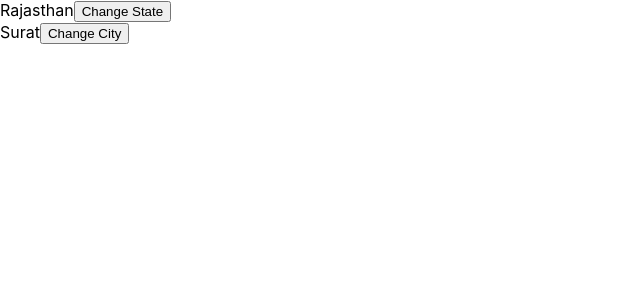
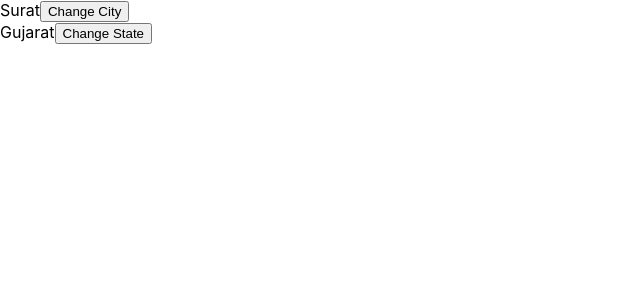
Before and after one commit to khushimangukiya/Branch1, a React (Create React App) app: page / in a window 1280 px wide. Shown: the top 300 px of the page, without its empty margins (0-640 px from the left). Built offline with nearby package versions, Linux system fonts and the light colour scheme.

Commit message:
Counter_condition

```diff
--- a/src/App.js
+++ b/src/App.js
@@ -8,6 +8,7 @@ import City from './componets/City';
 import StateFun from './componets/StateFun';
 import EmployeDes from './componets/EmployDes';
 import Counter from './componets/Counter';
+import CityFun from './componets/CityFun';
 
 
 
@@ -21,9 +22,10 @@ function App() {
       {/* <EmployeDes/> */}
       {/* <Medicine/> */}
       {/* <MedicinecDestructhering/> */}
-      <State/>
+      {/* <State/> */}
       {/* <City/> */}
       {/* <StateFun/> */}
+      < CityFun/>
       {/* <Counter/> */}
     </div>
   );
--- a/src/componets/City.js
+++ b/src/componets/City.js
@@ -5,24 +5,30 @@ class City extends Component {
     constructor(props) {
         super(props);
 
-        this.state ={
-            id:101,
-            CityName:'Surat'
+        this.state = {
+            id: 101,
+            CityName: 'Surat'
         }
     }
 
     changeStateNam = () => {
-        this.setState ({
-            CityName:'Ahmdabad'
+        this.setState({
+            CityName: 'Ahmdabad'
         })
     }
 
     render() {
         return (
-            <div>
-                {this.state.CityName}
-                <button onClick={() => this.changeStateNam()}>Change City</button>
-            </div>
+            <>
+                <p>Famouse Place</p>
+                {
+                    this.props.place === 'Gujarat' ? 'Surat' : this.props.place === 'Rajasthan' ? 'Jetpur' : ''
+                }
+                <div>
+                    {this.state.CityName}
+                    <button onClick={() => this.changeStateNam()}>Change City</button>
+                </div>
+            </>
         );
     }
 }
--- /dev/null
+++ b/src/componets/CityFun.js
@@ -0,0 +1,26 @@
+import React, { useState } from 'react';
+
+function CityFun(props) {
+
+    const [city , setCity] = useState("Surat");
+    const [state , setState] = useState("Gujarat");
+
+    const changeCity = () => {
+        setCity("Rajkot");
+    }
+
+    return (
+        <>
+            <div>
+               {city}
+               <button onClick={() => changeCity()}>Change City</button>
+            </div>
+            <div>
+               {state}
+               <button onClick={() => setState("Rajsthan")}>Change State</button>
+            </div>
+        </>
+    );
+}
+
+export default CityFun;
--- a/src/componets/Counter.js
+++ b/src/componets/Counter.js
@@ -5,11 +5,15 @@ function Counter(props) {
     const [count, steCounter] = useState(0)
 
     const incrementcounter = () =>{
-        steCounter(() => count+1);
-    }
+        if( count < 30) {
+            steCounter(() => count+1);
+            }
+        }
 
     const decrementcounter = () =>{
-        steCounter(() => count-1);
+        if(count > 0){
+            steCounter(() => count-1);
+        }
     }
 
     return (
```
